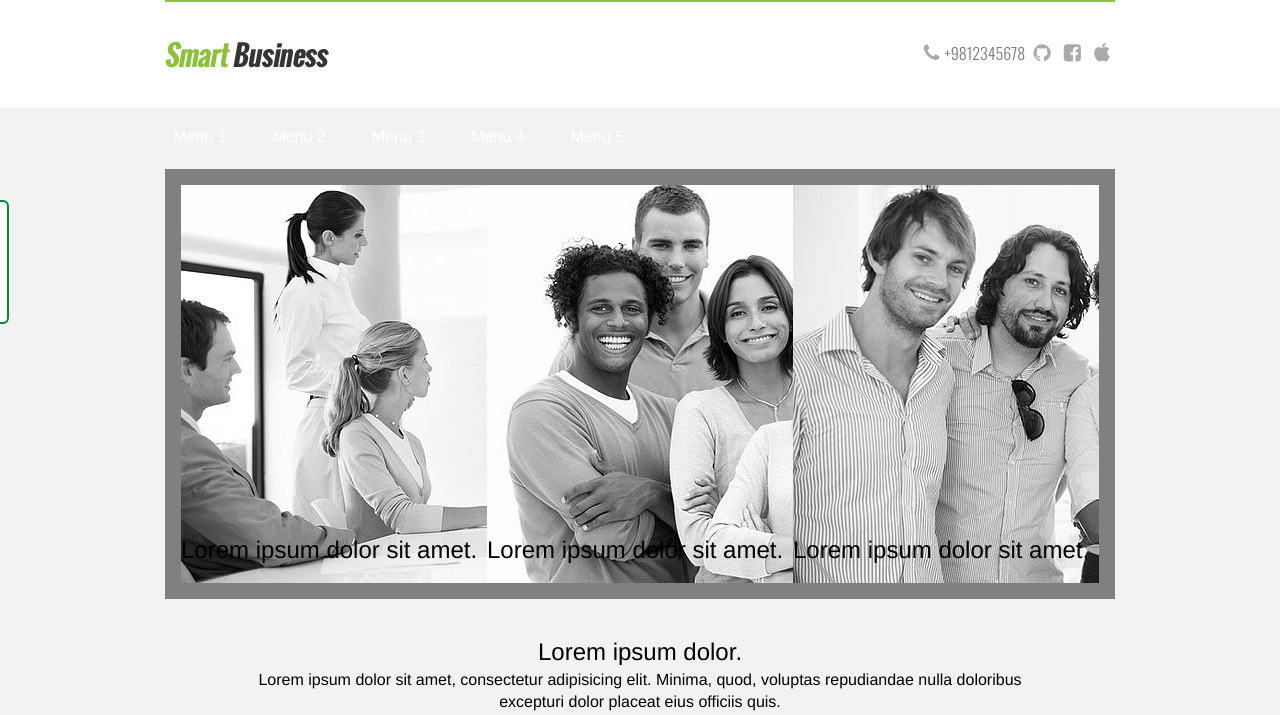
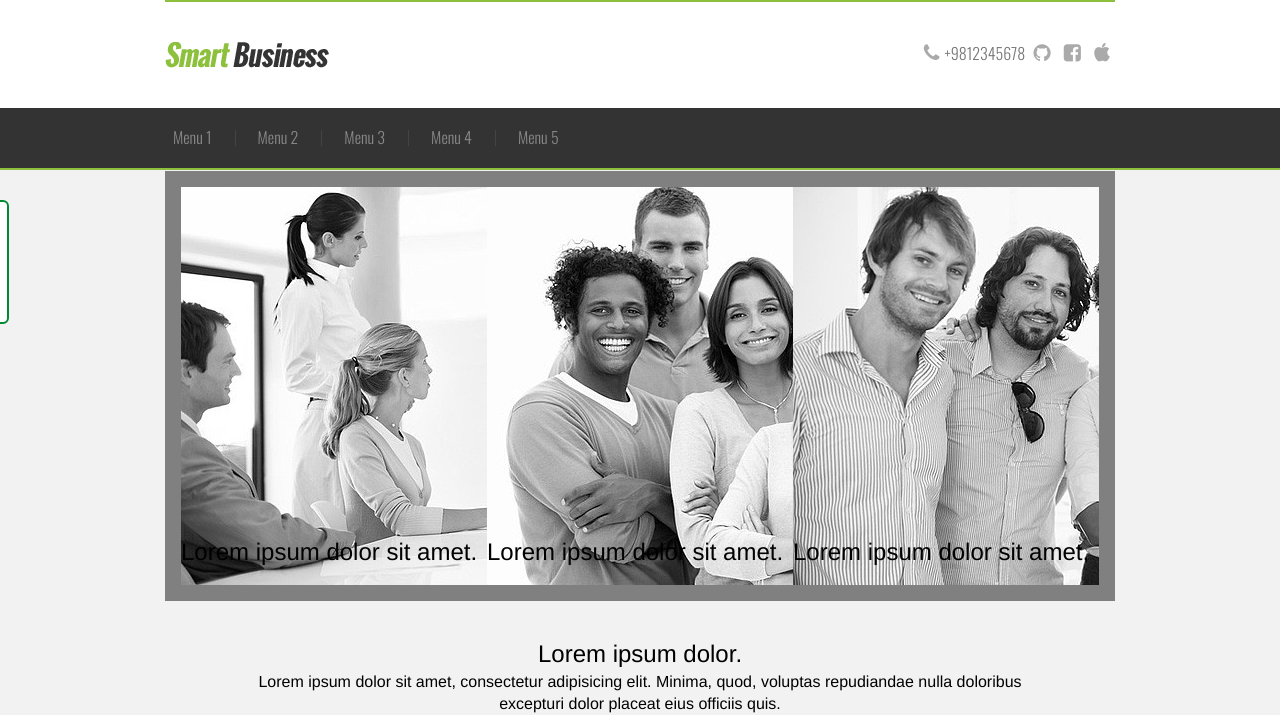
Before and after one commit to mghayour/mghayour-w2-project, a plain HTML site: page My Design/en/index.html in a window 1280 px wide. Shown: the top 715 px of the page. Drawn offline with nearby package versions, Linux system fonts and the light colour scheme.

Commit message:
menu design (not sub menu)

```diff
--- a/My Design/en/layout.css
+++ b/My Design/en/layout.css
@@ -110,6 +110,12 @@ body.have_outline > * > * > * > * > * > * * {
 }
 
 /* Nav */
+.nav.warper {
+	background-color: #333;
+	font-family: 'Oswald', sans-serif;
+	border-bottom: 2px solid #8DC03D;
+	color: #888;
+}
 .nav.container {
 	min-height: 58px;
 }
@@ -117,18 +123,44 @@ body.have_outline > * > * > * > * > * > * * {
 	padding: 0;
 	margin: 13px 0;
 }
-.nav_menu > li {
-	float: left;
-	margin-right: 30px;
-}
 .nav_menu li {
 	position: relative;
 }
 .nav_menu a {
 	display: block;
-	color: #fff;
+	color: inherit;
 	text-decoration: none;
 	padding: 4px 8px;
+	-webkit-transition: color 0.5s;
+	   -moz-transition: color 0.5s;
+	     -ms-transition: color 0.5s;
+	        -o-transition: color 0.5s;
+	            transition: color 0.5s;
+}
+.nav_menu > li {
+	float: left;
+	margin-right: 30px;
+}
+.nav_menu > li:before {
+	content: " ";
+	display: block;
+	position: absolute;
+	width: 0;
+	height: 16px;
+	top: 8px;
+	left: -15px;
+	border-left: 1px solid #444;
+}
+.nav_menu > li:nth-child(1):before {
+	display: none;
+}
+.nav_menu > li:hover > a {
+	color: #fff;
+	-webkit-transition: color 0.3s;
+	   -moz-transition: color 0.3s;
+	     -ms-transition: color 0.3s;
+	        -o-transition: color 0.3s;
+	            transition: color 0.3s;
 }
 .nav_menu > li > menu {
 	min-width: 100%;
```
